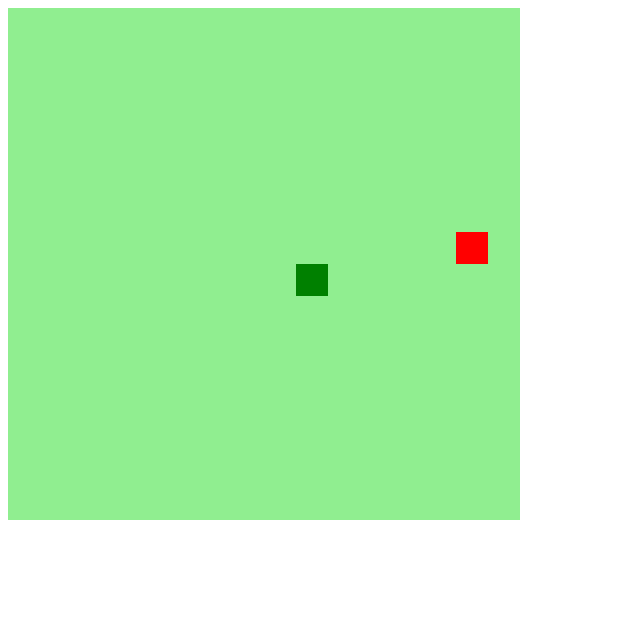
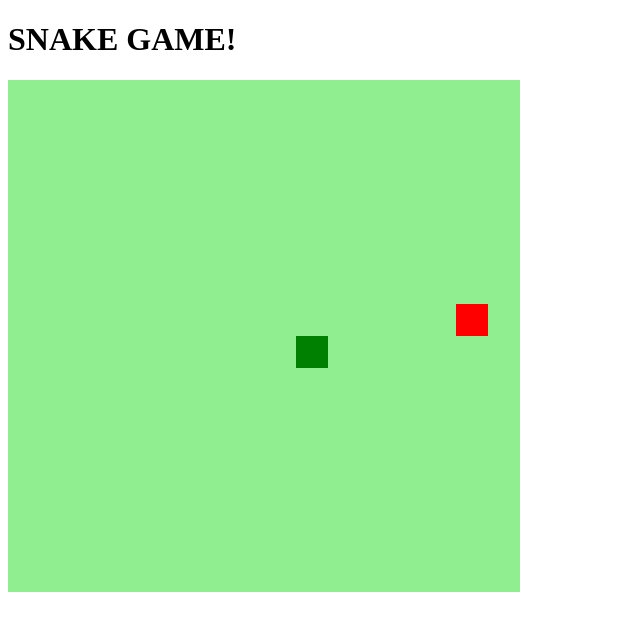
Before and after one commit to ArthurClemente/snakegame, a plain HTML site: page index.html in a window 1280 px wide. Shown: the whole page, without its empty margins (0-640 px from the left). Drawn offline with Linux system fonts and the light colour scheme.

Commit message:
Adicionado um título na página

```diff
--- a/index.html
+++ b/index.html
@@ -9,6 +9,7 @@
     <title>Snake Game</title>
 </head>
 <body>
+    <h1>SNAKE GAME!</h1>
     <canvas id="snake" width="512" height="512"></canvas>
 </body>
 </html>
```
